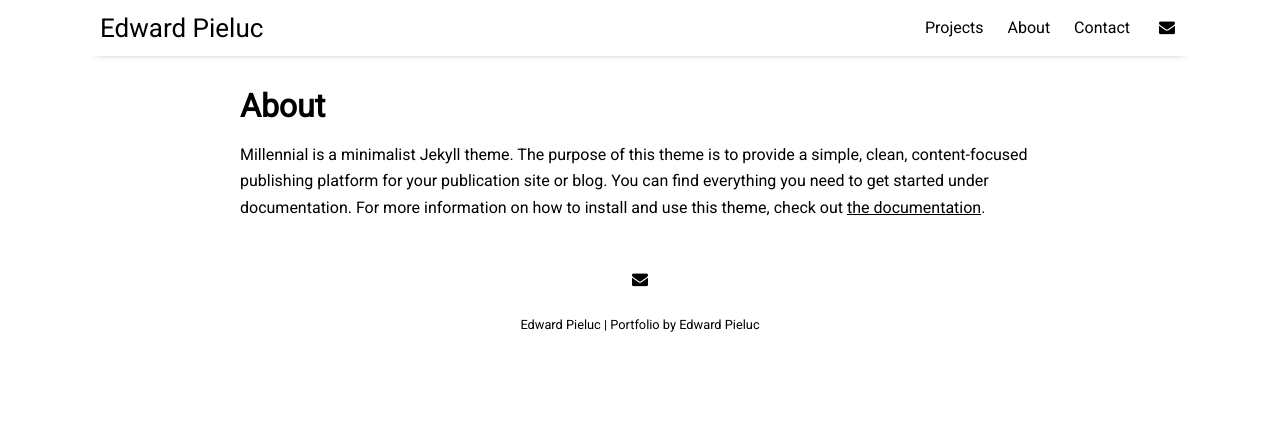
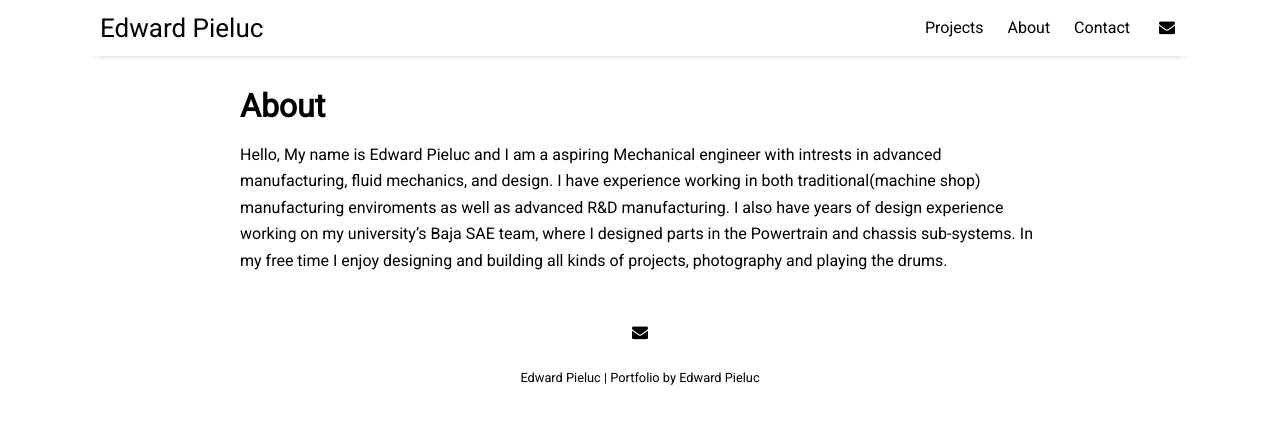
Before and after one commit to epie3/epie3.github.io, a Jekyll site: the page built from pages/about.md, in a window 1280 px wide. Shown: the top 424 px of the page. Built offline with Jekyll 4.4.1, drawn with Linux system fonts in a browser that asks for light colours; nearby versions of some CDN libraries.

Commit message:
Update about.md

```diff
--- a/pages/about.md
+++ b/pages/about.md
@@ -4,4 +4,4 @@ title: About
 permalink: /about
 ---
 
-Millennial is a minimalist Jekyll theme. The purpose of this theme is to provide a simple, clean, content-focused publishing platform for your publication site or blog. You can find everything you need to get started under documentation. For more information on how to install and use this theme, check out [the documentation]({{ site.github.url }}{% post_url 2016-10-10-getting-started %}).
+Hello, My name is Edward Pieluc and I am a aspiring Mechanical engineer with intrests in advanced manufacturing, fluid mechanics, and design. I have experience working in both traditional(machine shop) manufacturing enviroments as well as advanced R&D manufacturing. I also have years of design experience working on my university's Baja SAE team, where I designed parts in the Powertrain and chassis sub-systems. In my free time I enjoy designing and building all kinds of projects, photography and playing the drums.
```
